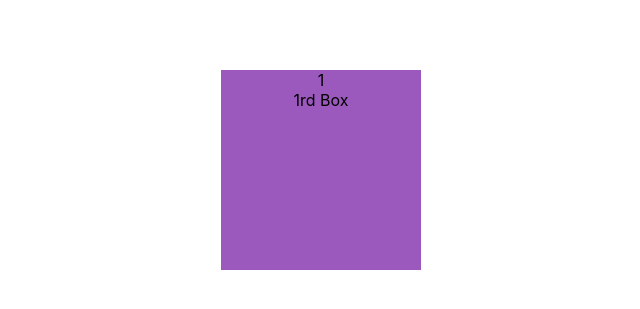
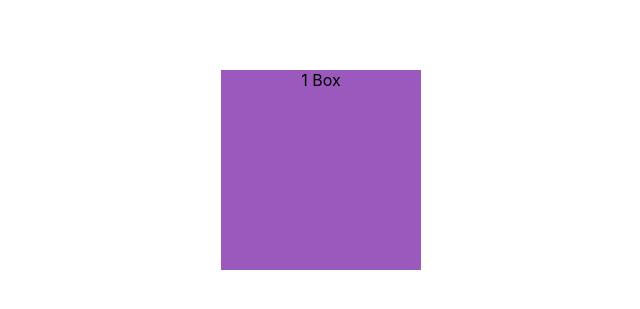
Before and after one commit to ShrutikaSingh/ReactGame, a React (Create React App) app: page / in a window 1280 px wide. Shown: the part 135-444 px from the top of the page, without its empty margins (320-960 px from the left). Built offline with nearby package versions, Linux system fonts and the light colour scheme.

Commit message:
update box message

```diff
--- a/src/container/BoxComponent.js
+++ b/src/container/BoxComponent.js
@@ -74,9 +74,7 @@ const BoxComponent = () => {
               style={{ display: display, top: `${top}px`, zIndex: zindex,left:`${left}px`, position: "relative"}}
               onClick={() => toggleActive(index)}
             >
-              {boxState.objects[index].top}
-              <br></br>
-              {index+1}rd Box
+              {index+1} Box
             </div>
             )
           })}
```
